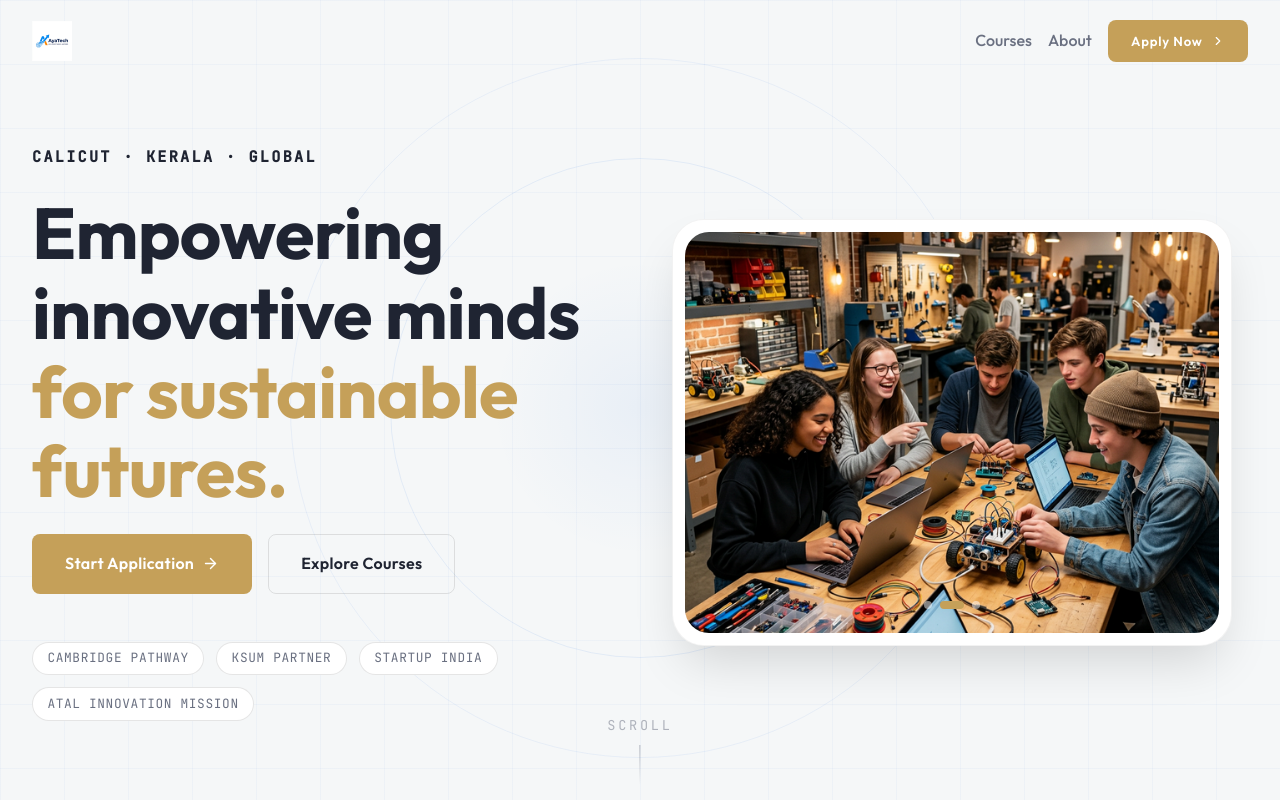
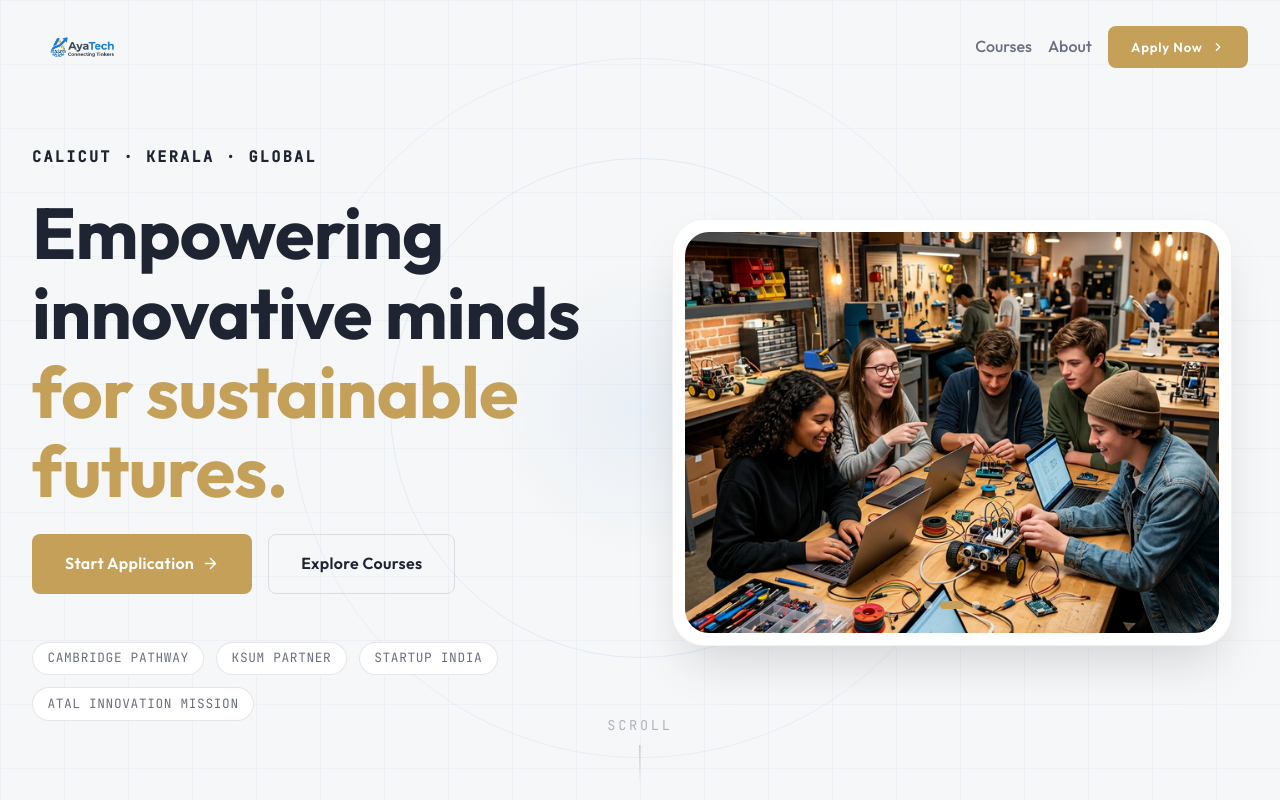
Before and after one commit to ITSXolved/ayatech-site, a Next.js app in the folder web/: page / in a window 1280 px wide. Shown: the top 800 px of the page. Built offline with nearby package versions, Linux system fonts and the light colour scheme.

Commit message:
Update logo to new version and increase its size for better visibility

```diff
--- a/web/src/components/layout/Footer.tsx
+++ b/web/src/components/layout/Footer.tsx
@@ -44,9 +44,9 @@ export default function Footer() {
                             <Image
                                 src="/logo.png"
                                 alt="AyaTech Logo"
-                                width={120}
-                                height={40}
-                                className="h-10 w-auto"
+                                width={160}
+                                height={54}
+                                className="h-12 w-auto"
                             />
                         </Link>
                         <p className="text-gray-400 text-sm leading-relaxed mb-6 max-w-xs">
--- a/web/src/components/layout/NavBar.tsx
+++ b/web/src/components/layout/NavBar.tsx
@@ -56,9 +56,9 @@ export default function NavBar() {
                         <Image
                             src="/logo.png"
                             alt="AyaTech Logo"
-                            width={120}
-                            height={40}
-                            style={{ height: "40px", width: "auto" }}
+                            width={160}
+                            height={54}
+                            style={{ height: "54px", width: "auto" }}
                         />
                     </Link>
 
```
Also changed, not shown: web/public/logo.png.
